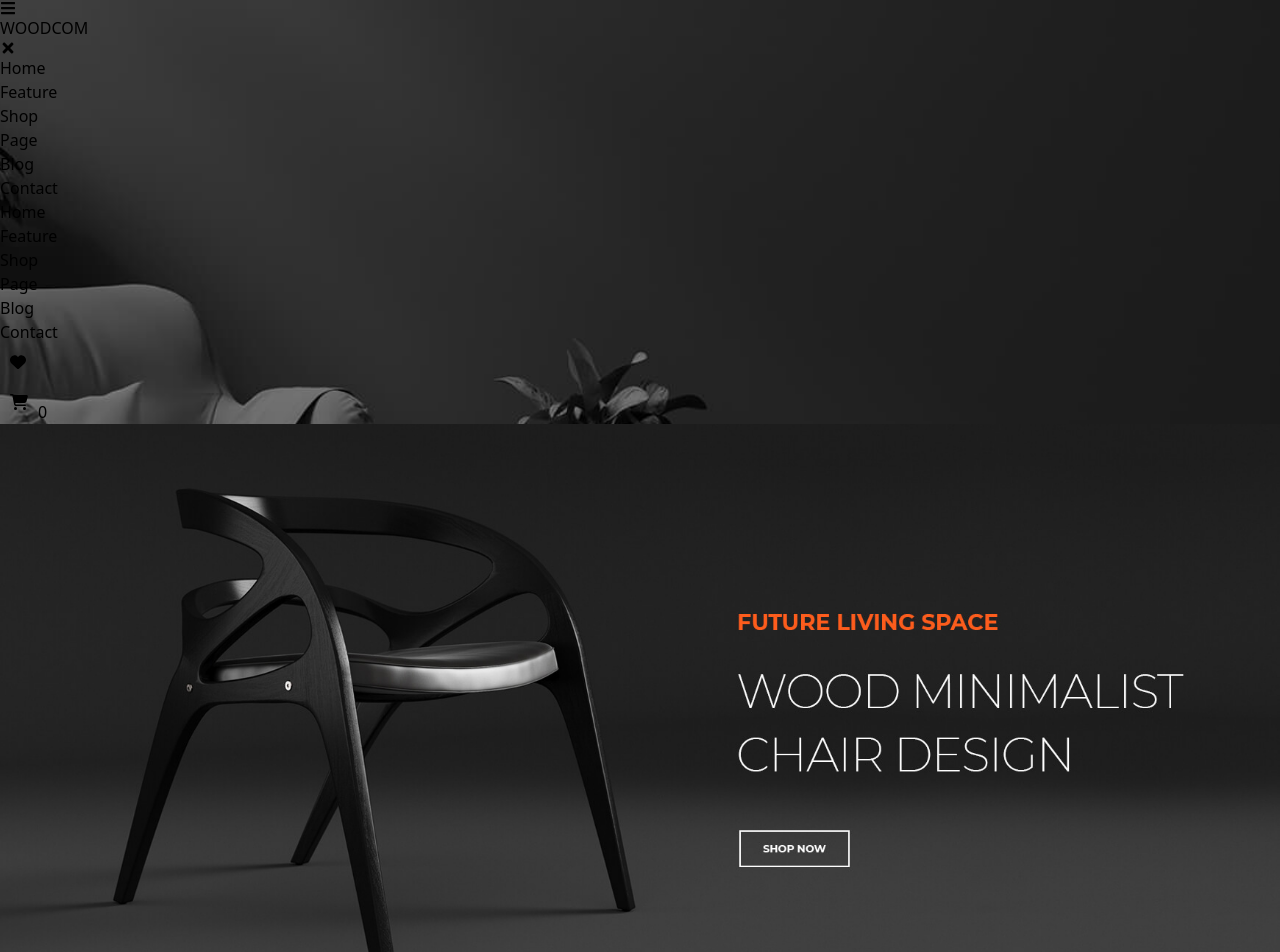
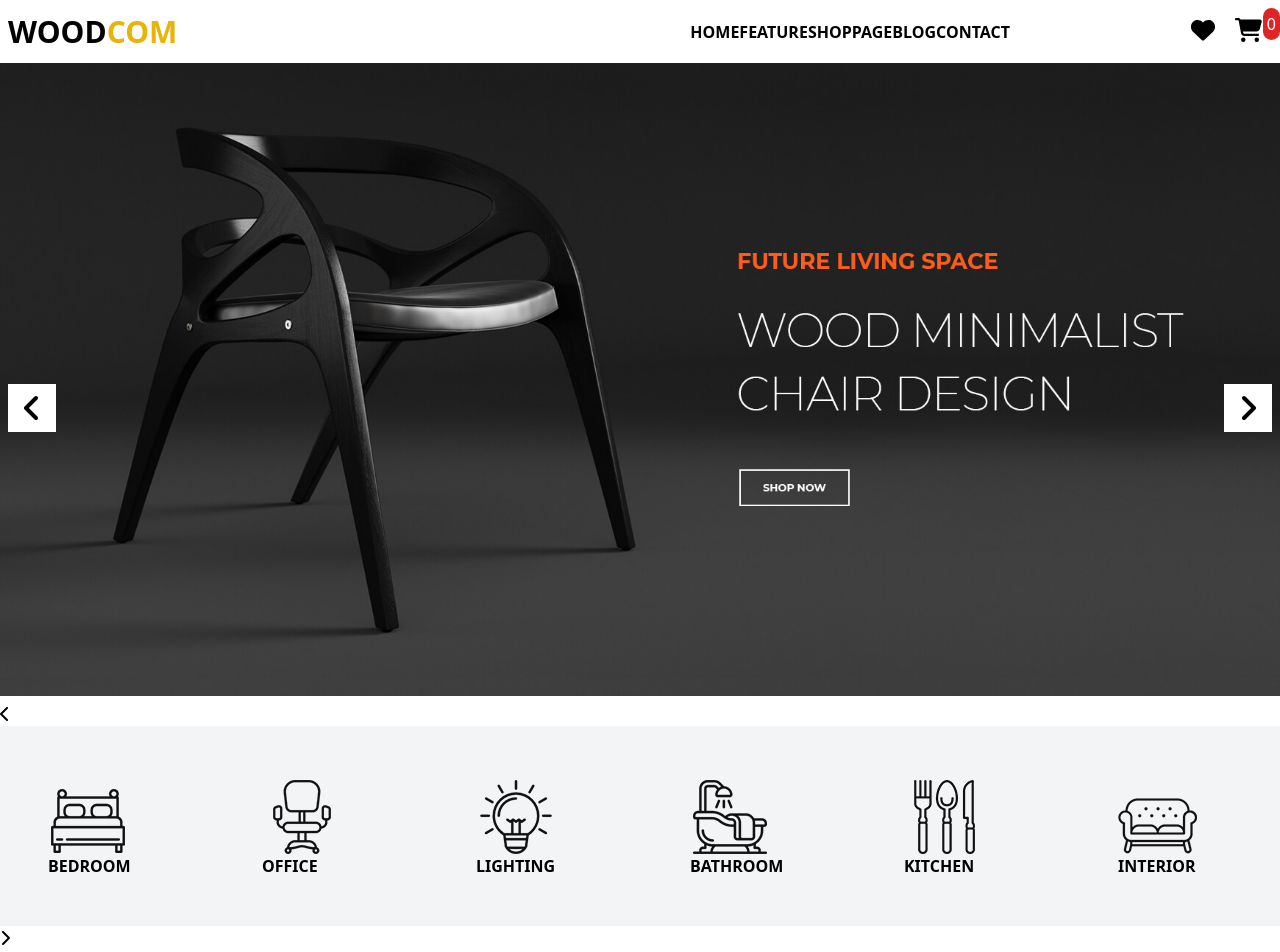
Before and after one commit to Archunaaaa/E-Commerce-project, a React (Create React App) app: page / in a window 1280 px wide. Shown: the top 952 px of the page. Built offline with nearby package versions, Linux system fonts and the light colour scheme.

Commit message:
fifth commit

```diff
--- a/src/Common/Header.js
+++ b/src/Common/Header.js
@@ -1,10 +1,10 @@
 import React, { useEffect, useState } from "react";
 import { Link } from "react-router-dom";
-import { FaBars, FaTimes } from "react-icons/fa";
+// import { FaBars, FaTimes } from "react-icons/fa";
 import Icons from "../Components/Icons";
 import { nav } from "../Data/Data";
 import NavItem from "../Components/NavItem";
-
+import './../Style.css';
 export default function Header() {
   const [menuOpen, setMenuOpen] = useState(false);
 
@@ -39,13 +39,13 @@ export default function Header() {
     <>
       <div
         className={
-          menuOpen ? "" : "w-full bg-white sticky top-0 z-10 drop-shadow-md"
+          menuOpen ? "" : "w-full  bg-white sticky top-0 z-10 drop-shadow-md"
         }
       >
-        <div className="flex justify-between p-2 pl-5 pr-4 items-center flex-wrap">
-          <div className="sm:hidden">
+        <div className="fixed flex justify-between   p-2 pl-5 pr-4 items-center flex-wrap">
+          {/* <div className="sm:hidden">
             {menuOpen ? "" : <FaBars onClick={handleToggleMenu} />}
-          </div>
+          </div> */}
           <div>
             <Link to={"/"} className="font-bold text-3xl">
               WOOD<span className="text-yellow-500">COM</span>
@@ -57,20 +57,20 @@ export default function Header() {
               menuOpen
                 ? "transform translate-x-0"
                 : "transform -translate-x-full"
-            } sm:flex bg-white fixed inset-y-0 left-0 z-50 w-64 overflow-y-auto transition-transform ease-in-out duration-300`}
+            } bg-white fixed inset-y-0 left-0 z-50 w-64 overflow-y-auto transition-transform ease-in-out duration-300`}
             style={{ zIndex: "11111" }}
           >
-            <FaTimes
+            {/* <FaTimes
               onClick={handleToggleMenu}
               className="absolute top-3 right-3"
-            />
-            <ul className="flex flex-col p-4 m-8 font-bold">
+            /> */}
+            {/* <ul className="flex flex-col p-4 m-8 font-bold">
               {nav.map((list, key) => (
                 <div className="mb-3">
                   <NavItem key={key} to={list.path} label={list.text} />
                 </div>
               ))}
-            </ul>
+            </ul> */}
           </div>
           <div className="hidden sm:flex">
             <ul className="flex font-semibold uppercase">
--- a/src/Main.css
+++ b/src/Main.css
@@ -1,4 +1,4 @@
-.slick-arrow {
+/* .slick-arrow {
   position: absolute;
   top: 50%;
   transform: translateY(-50%);
@@ -8,13 +8,13 @@
 .next-arrow {
   right: 0px;
   cursor: pointer;
-
 }
 
 .prev-arrow {
   cursor: pointer;
   z-index: 999;
 }
+
 .slick-arrow:hover {
   color: #ff5d1d;
 }
@@ -38,9 +38,11 @@
   height: 100%;
   object-fit: cover;
 }
+
 .top-icon svg {
   padding: 10px;
 }
+
 svg {
   margin: 0 !important;
 }
@@ -49,23 +51,27 @@
   height: 100%;
   overflow-y: auto;
 }
+
 .cart-img {
   text-align: center;
 }
+
 .cart-img img {
   object-fit: cover;
   width: 80px;
 }
+
 .cart-img li {
   display: flex;
   justify-content: space-around;
   align-items: center;
   gap: 10px;
 }
+
 .input-group-btn button {
   background-color: black;
   color: white;
   padding: 4px;
   font-size: 14px;
   font-weight: lighter;
-  }
+} */
--- a/src/Style.css
+++ b/src/Style.css
@@ -1,548 +1,134 @@
-::before,
-::after {
-  box-sizing: border-box;
-  /* 1 */
-  border-width: 0;
-  /* 2 */
-  border-style: solid;
-  /* 2 */
-  border-color: #e5e7eb;
-  /* 2 */
+.pr-4 {
+  padding-right: 1rem;
+}
+.pl-5 {
+  padding-left: 1.25rem;
+}
+.p-2 {
+  padding: 0.5rem;
+}
+.text-yellow-500 {
+  --tw-text-opacity: 1;
+  color: rgb(234 179 8 / var(--tw-text-opacity));
+}
+.justify-between {
+  justify-content: space-between;
+}
+.items-center {
+  align-items: center;
+}
+.flex-wrap {
+  flex-wrap: wrap;
+}
+.flex {
+  display: flex;
+}
+.font-bold {
+  font-weight: 700;
+}
+.text-3xl {
+  font-size: 1.875rem;
+  line-height: 2.25rem;
 }
 
-::before,
-::after {
-  --tw-content: '';
+.top-icon svg {
+  padding: 10px;
 }
-html,
-:host {
-  line-height: 1.5;
-  /* 1 */
-  -webkit-text-size-adjust: 100%;
-  /* 2 */
-  /* 3 */
-  tab-size: 4;
-  /* 3 */
-  font-family: ui-sans-serif, system-ui, sans-serif, "Apple Color Emoji", "Segoe UI Emoji", "Segoe UI Symbol", "Noto Color Emoji";
-  /* 4 */
-  -webkit-font-feature-settings: normal;
-          font-feature-settings: normal;
-  /* 5 */
-  font-variation-settings: normal;
-  /* 6 */
-  -webkit-tap-highlight-color: transparent;
-  /* 7 */
-}
-
-/*
-1. Remove the margin in all browsers.
-2. Inherit line-height from `html` so users can set them as a class directly on the `html` element.
-*/
-
-body {
-  margin: 0;
-  /* 1 */
-  line-height: inherit;
-  /* 2 */
-}
-
-/*
-1. Add the correct height in Firefox.
-2. Correct the inheritance of border color in Firefox. (https://bugzilla.mozilla.org/show_bug.cgi?id=190655)
-3. Ensure horizontal rules are visible by default.
-*/
-
-hr {
-  height: 0;
-  /* 1 */
-  color: inherit;
-  /* 2 */
-  border-top-width: 1px;
-  /* 3 */
-}
-
-/*
-Add the correct text decoration in Chrome, Edge, and Safari.
-*/
-
-abbr:where([title]) {
-  -webkit-text-decoration: underline dotted;
-          text-decoration: underline dotted;
-}
-
-/*
-Remove the default font size and weight for headings.
-*/
-
-h1,
-h2,
-h3,
-h4,
-h5,
-h6 {
-  font-size: inherit;
-  font-weight: inherit;
-}
-
-/*
-Reset links to optimize for opt-in styling instead of opt-out.
-*/
-
-a {
-  color: inherit;
-  text-decoration: inherit;
-}
-
-/*
-Add the correct font weight in Edge and Safari.
-*/
-
-b,
-strong {
-  font-weight: bolder;
-}
-
-/*
-1. Use the user's configured `mono` font-family by default.
-2. Use the user's configured `mono` font-feature-settings by default.
-3. Use the user's configured `mono` font-variation-settings by default.
-4. Correct the odd `em` font sizing in all browsers.
-*/
-
-code,
-kbd,
-samp,
-pre {
-  font-family: ui-monospace, SFMono-Regular, Menlo, Monaco, Consolas, "Liberation Mono", "Courier New", monospace;
-  /* 1 */
-  -webkit-font-feature-settings: normal;
-          font-feature-settings: normal;
-  /* 2 */
-  font-variation-settings: normal;
-  /* 3 */
-  font-size: 1em;
-  /* 4 */
-}
-
-/*
-Add the correct font size in all browsers.
-*/
-
-small {
-  font-size: 80%;
-}
-
-/*
-Prevent `sub` and `sup` elements from affecting the line height in all browsers.
-*/
-
-sub,
-sup {
-  font-size: 75%;
-  line-height: 0;
-  position: relative;
-  vertical-align: baseline;
-}
-
-sub {
-  bottom: -0.25em;
-}
-
-sup {
-  top: -0.5em;
-}
-
-/*
-1. Remove text indentation from table contents in Chrome and Safari. (https://bugs.chromium.org/p/chromium/issues/detail?id=999088, https://bugs.webkit.org/show_bug.cgi?id=201297)
-2. Correct table border color inheritance in all Chrome and Safari. (https://bugs.chromium.org/p/chromium/issues/detail?id=935729, https://bugs.webkit.org/show_bug.cgi?id=195016)
-3. Remove gaps between table borders by default.
-*/
-
-table {
-  text-indent: 0;
-  /* 1 */
-  border-color: inherit;
-  /* 2 */
-  border-collapse: collapse;
-  /* 3 */
-}
-
-/*
-1. Change the font styles in all browsers.
-2. Remove the margin in Firefox and Safari.
-3. Remove default padding in all browsers.
-*/
-
-button,
-input,
-optgroup,
-select,
-textarea {
-  font-family: inherit;
-  /* 1 */
-  -webkit-font-feature-settings: inherit;
-          font-feature-settings: inherit;
-  /* 1 */
-  font-variation-settings: inherit;
-  /* 1 */
-  font-size: 100%;
-  /* 1 */
-  font-weight: inherit;
-  /* 1 */
-  line-height: inherit;
-  /* 1 */
-  color: inherit;
-  /* 1 */
-  margin: 0;
-  /* 2 */
-  padding: 0;
-  /* 3 */
-}
-
-/*
-Remove the inheritance of text transform in Edge and Firefox.
-*/
-
-button,
-select {
-  text-transform: none;
-}
-
-/*
-1. Correct the inability to style clickable types in iOS and Safari.
-2. Remove default button styles.
-*/
-
-button,
-[type='button'],
-[type='reset'],
-[type='submit'] {
-  -webkit-appearance: button;
-  /* 1 */
-  background-color: transparent;
-  /* 2 */
-  background-image: none;
-  /* 2 */
-}
-
-:-moz-focusring {
-  outline: auto;
-}
-
-
-
-:-moz-ui-invalid {
-  box-shadow: none;
-}
-
-
-
-progress {
-  vertical-align: baseline;
-}
-
-
-::-webkit-inner-spin-button,
-::-webkit-outer-spin-button {
-  height: auto;
-}
-
-/*
-1. Correct the odd appearance in Chrome and Safari.
-2. Correct the outline style in Safari.
-*/
-
-[type='search'] {
-  -webkit-appearance: textfield;
-  /* 1 */
-  outline-offset: -2px;
-  /* 2 */
-}
-
-
-::-webkit-search-decoration {
-  -webkit-appearance: none;
-}
-
-
-
-::-webkit-file-upload-button {
-  -webkit-appearance: button;
-  /* 1 */
-  font: inherit;
-  /* 2 */
-}
-
-summary {
-  display: list-item;
-}
-
-blockquote,
-dl,
-dd,
-h1,
-h2,
-h3,
-h4,
-h5,
-h6,
-hr,
-figure,
-p,
-pre {
-  margin: 0;
-}
-
-fieldset {
-  margin: 0;
-  padding: 0;
-}
-
-legend {
-  padding: 0;
-}
-
-ol,
-ul,
-menu {
-  list-style: none;
-  margin: 0;
-  padding: 0;
-}
-
-/*
-Reset default styling for dialogs.
-*/
-
-dialog {
-  padding: 0;
-}
-
-/*
-Prevent resizing textareas horizontally by default.
-*/
-
-textarea {
-  resize: vertical;
-}
-
-input::-webkit-input-placeholder, textarea::-webkit-input-placeholder {
-  opacity: 1;
-  /* 1 */
-  color: #9ca3af;
-  /* 2 */
-}
-
-input::placeholder,
-textarea::placeholder {
-  opacity: 1;
-  /* 1 */
-  color: #9ca3af;
-  /* 2 */
-}
-
-/*
-Set the default cursor for buttons.
-*/
-
-button,
-[role="button"] {
-  cursor: pointer;
-}
-
-/*
-Make sure disabled buttons don't get the pointer cursor.
-*/
-
-:disabled {
-  cursor: default;
-}
-
-img,
-svg,
-video,
-canvas,
-audio,
-iframe,
-embed,
-object {
-  display: block;
-
-  vertical-align: middle;
-}
-
-img,
-video {
-  max-width: 100%;
-  height: auto;
-}
-
-/* Make elements with the HTML hidden attribute stay hidden by default */
-
-[hidden] {
-  display: none;
-}
-
-*, ::before, ::after {
-  --tw-border-spacing-x: 0;
-  --tw-border-spacing-y: 0;
-  --tw-translate-x: 0;
-  --tw-translate-y: 0;
-  --tw-rotate: 0;
-  --tw-skew-x: 0;
-  --tw-skew-y: 0;
-  --tw-scale-x: 1;
-  --tw-scale-y: 1;
-  --tw-pan-x:  ;
-  --tw-pan-y:  ;
-  --tw-pinch-zoom:  ;
-  --tw-scroll-snap-strictness: proximity;
-  --tw-gradient-from-position:  ;
-  --tw-gradient-via-position:  ;
-  --tw-gradient-to-position:  ;
-  --tw-ordinal:  ;
-  --tw-slashed-zero:  ;
-  --tw-numeric-figure:  ;
-  --tw-numeric-spacing:  ;
-  --tw-numeric-fraction:  ;
-  --tw-ring-inset:  ;
-  --tw-ring-offset-width: 0px;
-  --tw-ring-offset-color: #fff;
-  --tw-ring-color: rgb(59 130 246 / 0.5);
-  --tw-ring-offset-shadow: 0 0 #0000;
-  --tw-ring-shadow: 0 0 #0000;
-  --tw-shadow: 0 0 #0000;
-  --tw-shadow-colored: 0 0 #0000;
-  --tw-blur:  ;
-  --tw-brightness:  ;
-  --tw-contrast:  ;
-  --tw-grayscale:  ;
-  --tw-hue-rotate:  ;
-  --tw-invert:  ;
-  --tw-saturate:  ;
-  --tw-sepia:  ;
-  --tw-drop-shadow:  ;
-  --tw-backdrop-blur:  ;
-  --tw-backdrop-brightness:  ;
-  --tw-backdrop-contrast:  ;
-  --tw-backdrop-grayscale:  ;
-  --tw-backdrop-hue-rotate:  ;
-  --tw-backdrop-invert:  ;
-  --tw-backdrop-opacity:  ;
-  --tw-backdrop-saturate:  ;
-  --tw-backdrop-sepia:  ;
-}
-
-::-webkit-backdrop {
-  --tw-border-spacing-x: 0;
-  --tw-border-spacing-y: 0;
-  --tw-translate-x: 0;
-  --tw-translate-y: 0;
-  --tw-rotate: 0;
-  --tw-skew-x: 0;
-  --tw-skew-y: 0;
-  --tw-scale-x: 1;
-  --tw-scale-y: 1;
-  --tw-pan-x:  ;
-  --tw-pan-y:  ;
-  --tw-pinch-zoom:  ;
-  --tw-scroll-snap-strictness: proximity;
-  --tw-gradient-from-position:  ;
-  --tw-gradient-via-position:  ;
-  --tw-gradient-to-position:  ;
-  --tw-ordinal:  ;
-  --tw-slashed-zero:  ;
-  --tw-numeric-figure:  ;
-  --tw-numeric-spacing:  ;
-  --tw-numeric-fraction:  ;
-  --tw-ring-inset:  ;
-  --tw-ring-offset-width: 0px;
-  --tw-ring-offset-color: #fff;
-  --tw-ring-color: rgb(59 130 246 / 0.5);
-  --tw-ring-offset-shadow: 0 0 #0000;
-  --tw-ring-shadow: 0 0 #0000;
-  --tw-shadow: 0 0 #0000;
-  --tw-shadow-colored: 0 0 #0000;
-  --tw-blur:  ;
-  --tw-brightness:  ;
-  --tw-contrast:  ;
-  --tw-grayscale:  ;
-  --tw-hue-rotate:  ;
-  --tw-invert:  ;
-  --tw-saturate:  ;
-  --tw-sepia:  ;
-  --tw-drop-shadow:  ;
-  --tw-backdrop-blur:  ;
-  --tw-backdrop-brightness:  ;
-  --tw-backdrop-contrast:  ;
-  --tw-backdrop-grayscale:  ;
-  --tw-backdrop-hue-rotate:  ;
-  --tw-backdrop-invert:  ;
-  --tw-backdrop-opacity:  ;
-  --tw-backdrop-saturate:  ;
-  --tw-backdrop-sepia:  ;
-}
-
-::backdrop {
-  --tw-border-spacing-x: 0;
-  --tw-border-spacing-y: 0;
-  --tw-translate-x: 0;
-  --tw-translate-y: 0;
-  --tw-rotate: 0;
-  --tw-skew-x: 0;
-  --tw-skew-y: 0;
-  --tw-scale-x: 1;
-  --tw-scale-y: 1;
-  --tw-pan-x:  ;
-  --tw-pan-y:  ;
-  --tw-pinch-zoom:  ;
-  --tw-scroll-snap-strictness: proximity;
-  --tw-gradient-from-position:  ;
-  --tw-gradient-via-position:  ;
-  --tw-gradient-to-position:  ;
-  --tw-ordinal:  ;
-  --tw-slashed-zero:  ;
-  --tw-numeric-figure:  ;
-  --tw-numeric-spacing:  ;
-  --tw-numeric-fraction:  ;
-  --tw-ring-inset:  ;
-  --tw-ring-offset-width: 0px;
-  --tw-ring-offset-color: #fff;
-  --tw-ring-color: rgb(59 130 246 / 0.5);
-  --tw-ring-offset-shadow: 0 0 #0000;
-  --tw-ring-shadow: 0 0 #0000;
-  --tw-shadow: 0 0 #0000;
-  --tw-shadow-colored: 0 0 #0000;
-  --tw-blur:  ;
-  --tw-brightness:  ;
-  --tw-contrast:  ;
-  --tw-grayscale:  ;
-  --tw-hue-rotate:  ;
-  --tw-invert:  ;
-  --tw-saturate:  ;
-  --tw-sepia:  ;
-  --tw-drop-shadow:  ;
-  --tw-backdrop-blur:  ;
-  --tw-backdrop-brightness:  ;
-  --tw-backdrop-contrast:  ;
-  --tw-backdrop-grayscale:  ;
-  --tw-backdrop-hue-rotate:  ;
-  --tw-backdrop-invert:  ;
-  --tw-backdrop-opacity:  ;
-  --tw-backdrop-saturate:  ;
-  --tw-backdrop-sepia:  ;
-}
-
-.bg-black {
-  --tw-bg-opacity: 1;
-  background-color: rgb(0 0 0 / var(--tw-bg-opacity));
-}
-
-.p-3 {
-  padding: 0.75rem;
+.text-2xl {
+  font-size: 1.5rem;
+  line-height: 2rem;
 }
 
 .text-white {
   --tw-text-opacity: 1;
   color: rgb(255 255 255 / var(--tw-text-opacity));
 }
+.p-1 {
+  padding: 0.25rem;
+}
+.bg-red-600 {
+  --tw-bg-opacity: 1;
+  background-color: rgb(220 38 38 / var(--tw-bg-opacity));
+}
+.rounded-full {
+  border-radius: 9999px;
+}
+/* .-top-1 {
+  top: -0.25rem;
+} */
+.-right-2 {
+  right: -0rem;
+}
+.absolute {
+  position: absolute;
+}
+/* .top-icon svg {
+  padding: 10px;
+} */
+
+.uppercase {
+  text-transform: uppercase;
+}
+.font-semibold {
+  font-weight: 600;
+}
+
+svg:not(:root).svg-inline--fa, svg:not(:host).svg-inline--fa {
+  overflow: visible;
+  box-sizing: content-box;
+}
+.text-black {
+  --tw-text-opacity: 1;
+  color: rgb(0 0 0 / var(--tw-text-opacity));
+}
+.font-bold {
+  font-weight: 700;
+}
+.p-2 {
+  padding: 0.5rem;
+}
+.bg-white {
+  --tw-bg-opacity: 1;
+  background-color: rgb(255 255 255 / var(--tw-bg-opacity));
+}
+.size-8 {
+  width: 2rem;
+  height: 2rem;
+}
+.top-64 {
+  top: 24rem;
+}
+.right-2 {
+  right: 0.5rem;
+}
+.left-4 {
+  left: 0.5rem;
+}
+.hover\:bg-red-600:hover {
+  --tw-bg-opacity: 1;
+  background-color: rgb(220 38 38 / var(--tw-bg-opacity));
+}
+.hover\:text-white:hover {
+  --tw-text-opacity: 1;
+  color: rgb(255 255 255 / var(--tw-text-opacity));
+}
+
+.duration-300 {
+  transition-duration: 300ms;
+}
+.transition-all {
+  transition-property: all;
+  transition-timing-function: cubic-bezier(0.4, 0, 0.2, 1);
+  transition-duration: 150ms;
+}
+.p-12 {
+  padding: 3rem;
+}
+.bg-gray-100 {
+  --tw-bg-opacity: 1;
+  background-color: rgb(243 244 246 / var(--tw-bg-opacity));
+}
+/* element.style {
+  width: 100%;
+  display: inline-block;
+} */
--- a/src/index.js
+++ b/src/index.js
@@ -17,10 +17,12 @@
 import React from 'react';
 import ReactDOM from 'react-dom';
 import { Provider } from 'react-redux';
-import store from './Redux/Store'; // Ensure the path to your store is correct
+import store from './Redux/Store';
 import App from './App';
 import './App.css';
-import './Components/FontAwesome'; // Ensure the path is correct
+import './Components/FontAwesome';
+// import 'bootstrap/dist/css/bootstrap.min.css';
+
 
 ReactDOM.render(
   <React.StrictMode>
```
Also changed, not shown: package.json (+6 -2 lines), 1 other file (tests, documents, lock files or other folders). Lines whose indentation alone changed are shown as unchanged.
